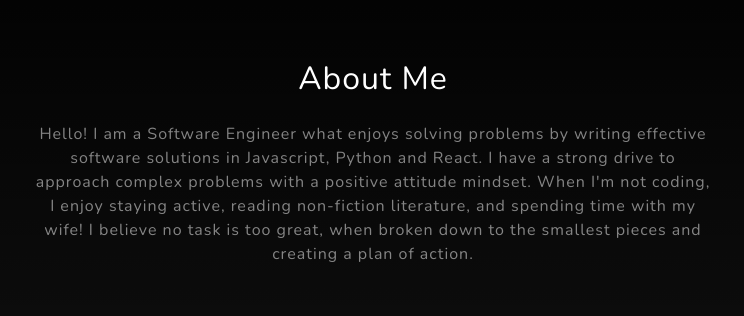
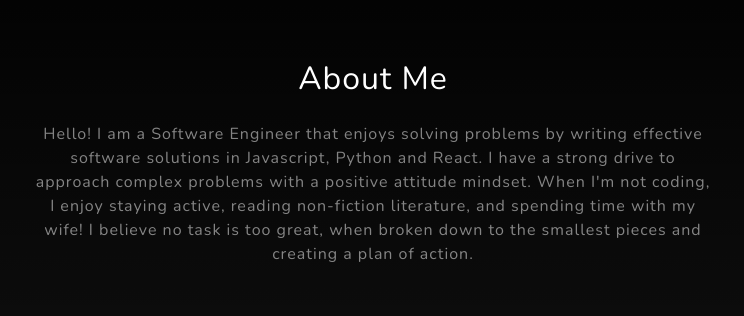
Before and after one commit to chris-gallegos/portfolio, a plain HTML site: page index.html in a window 1280 px wide. Shown: the part 900-1216 px from the top of the page, 267-1011 px from the left. Drawn offline with nearby package versions, Linux system fonts and the light colour scheme.

Commit message:
added change

```diff
--- a/index.html
+++ b/index.html
@@ -53,7 +53,7 @@
                     <div class="col-lg-8">
                         <h2 class="text-white mb-4">About Me</h2>
                         <p class="text-white-50">
-                            Hello! I am a Software Engineer what enjoys solving problems by writing effective software solutions in Javascript, Python and React.
+                            Hello! I am a Software Engineer that enjoys solving problems by writing effective software solutions in Javascript, Python and React.
                             I have a strong drive to approach complex problems with a positive attitude mindset.
                             When I'm not coding, I enjoy staying active, reading non-fiction literature, and spending time with my wife!
                             I believe no task is too great, when broken down to the smallest pieces and creating a plan of action.
```
